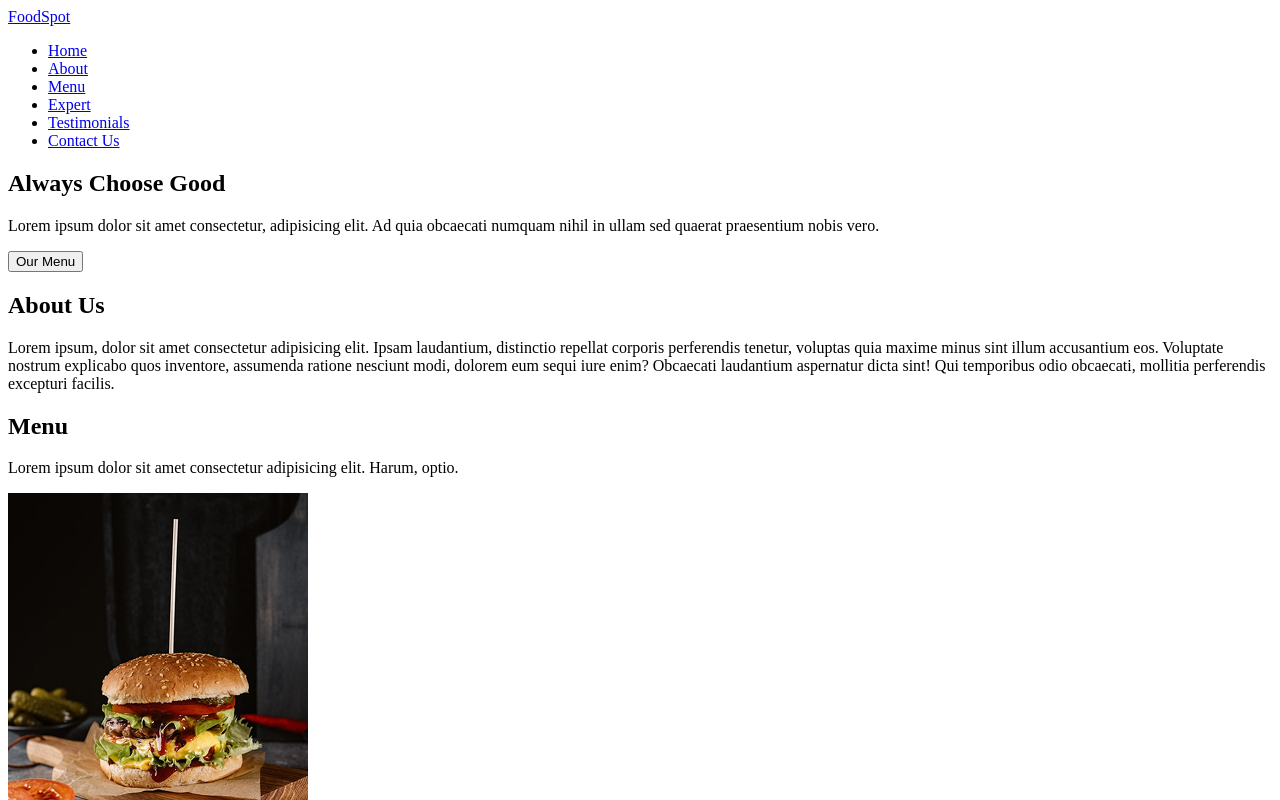
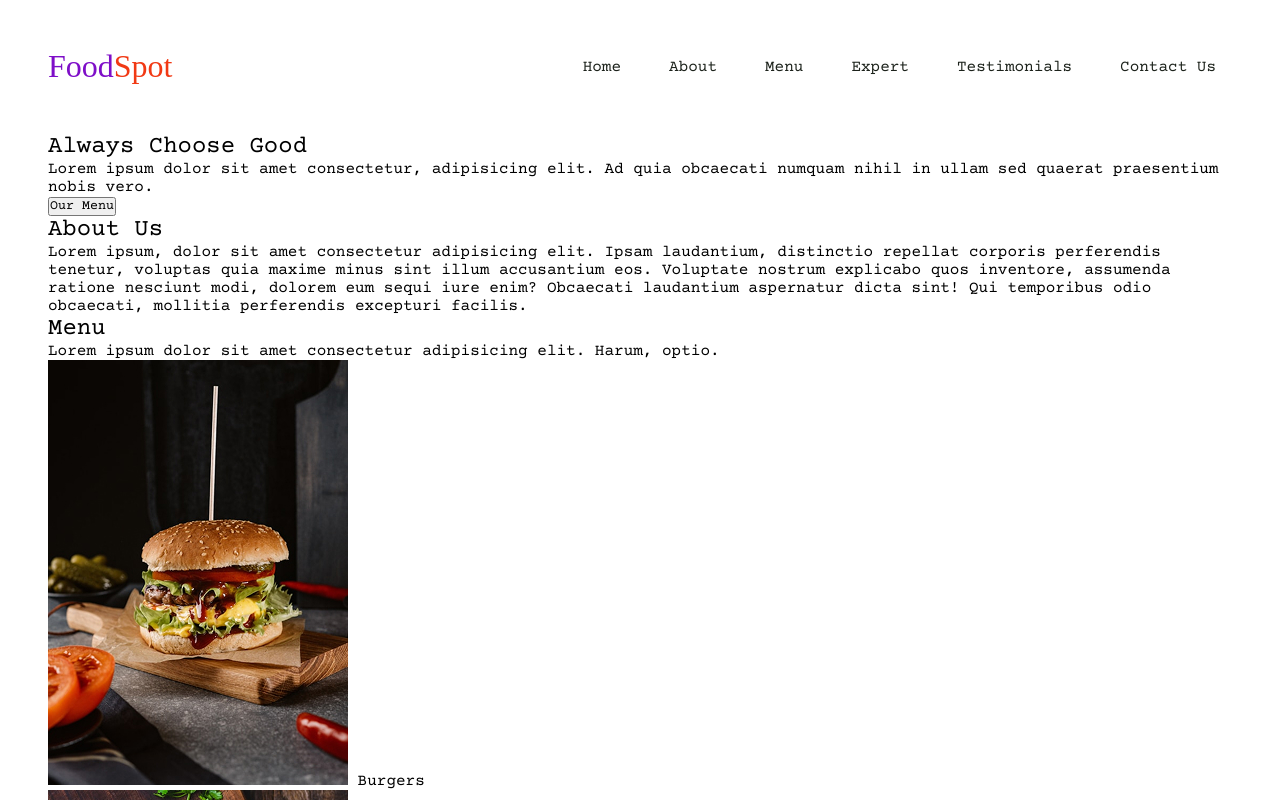
Before and after one commit to karsonhallaway/FoodSpot-Website, a plain HTML site: page index.html in a window 1280 px wide. Shown: the top 800 px of the page. Drawn offline with nearby package versions, Linux system fonts and the light colour scheme; a web font is replaced by a local one.

Commit message:
styled navigation, logo and nav links.

```diff
--- a/index.html
+++ b/index.html
@@ -1,12 +1,11 @@
 <!DOCTYPE html>
 <html lang="en">
 <head>
-    <style>
-    @import url('https://fonts.googleapis.com/css2?family=Poppins:ital,wght@0,100;0,200;0,300;0,400;0,500;0,600;0,700;0,800;0,900;1,100;1,200;1,300;1,400;1,500;1,600;1,700;1,800;1,900&display=swap');
-    </style>
     <meta charset="UTF-8">
     <meta name="viewport" content="width=device-width, initial-scale=1.0">
-
+    <style>
+    @import url('https://fonts.googleapis.com/css2?family=Calistoga&family=Courier+Prime:ital,wght@0,400;0,700;1,400;1,700&display=swap');
+    </style>
     <link rel="stylesheet" href="styles.css">
     <title>FoodSpot Website</title>
 </head>
--- a/styles.css
+++ b/styles.css
@@ -0,0 +1,61 @@
+* {
+    margin: 0;
+    padding: 0;
+    box-sizing: border-box;
+    font-family: "Courier Prime", monospace;
+    font-weight: 400;
+    font-style: normal;
+}
+
+:root {
+    --primary: #E8F4E7;
+    --secondary: #F13914;
+    --accent: #7e0ec8;
+    --black: #1C221B;
+    --gray: #525751;
+    --white: #F5F5F5;
+}
+
+body {
+    max-height: 100vh;
+    padding: 0 48px;
+}
+
+.navigation {
+    display: flex;
+    justify-content: space-between;
+    align-items: center;
+    margin: 48px 0;
+}
+
+.nav-links {
+    display: flex;
+    gap: 16px;
+}
+
+.nav-links li {
+    list-style: none;
+}
+
+.nav-links a {
+    text-decoration: none;
+    padding: 16px;
+    color: var(--black);
+}
+
+.logo {
+    font-family: "Calistoga";
+    text-decoration: none;
+    color: var(--accent);
+    font-size: 32px;
+    font-weight: 400;
+    font-style: normal;
+}
+
+.logo span {
+    font-family: "Calistoga";
+    font-size: 32px;
+    color: var(--secondary);
+    font-weight: 400;
+    font-style: normal;
+}
```
